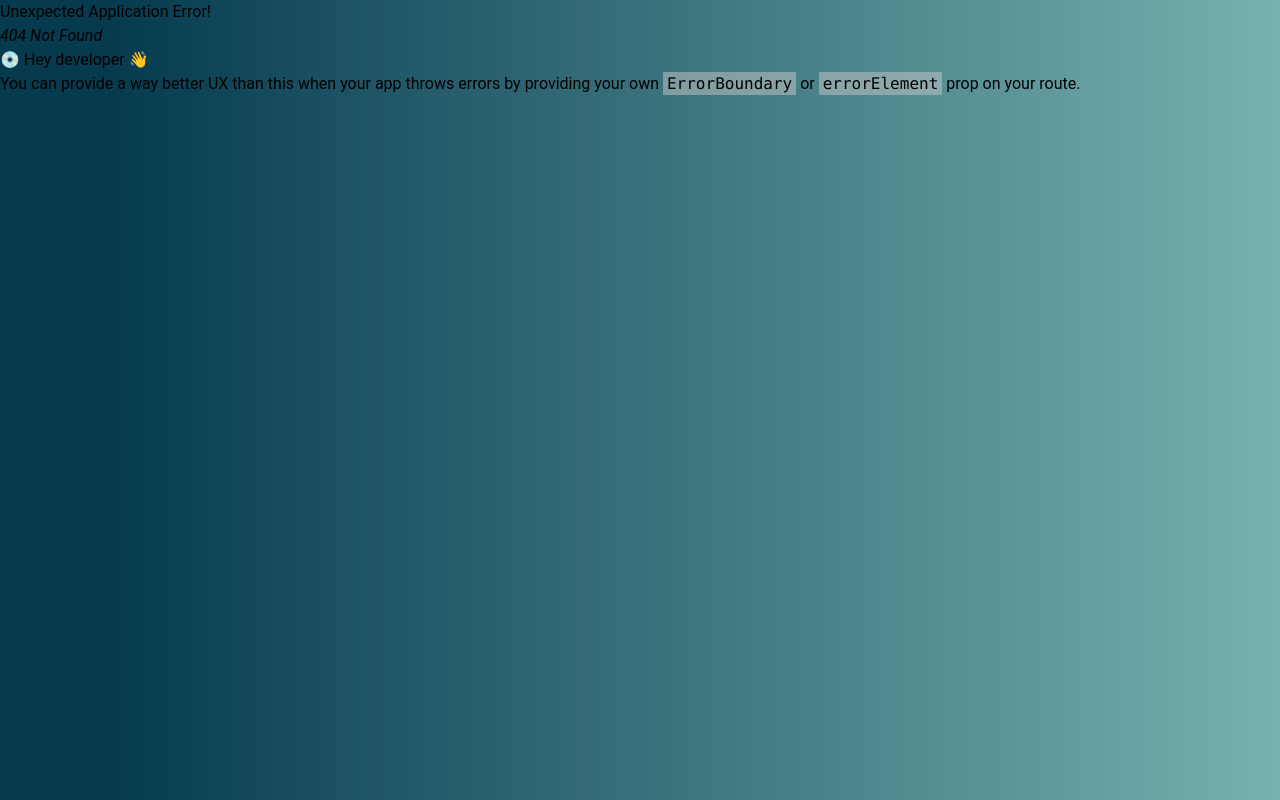
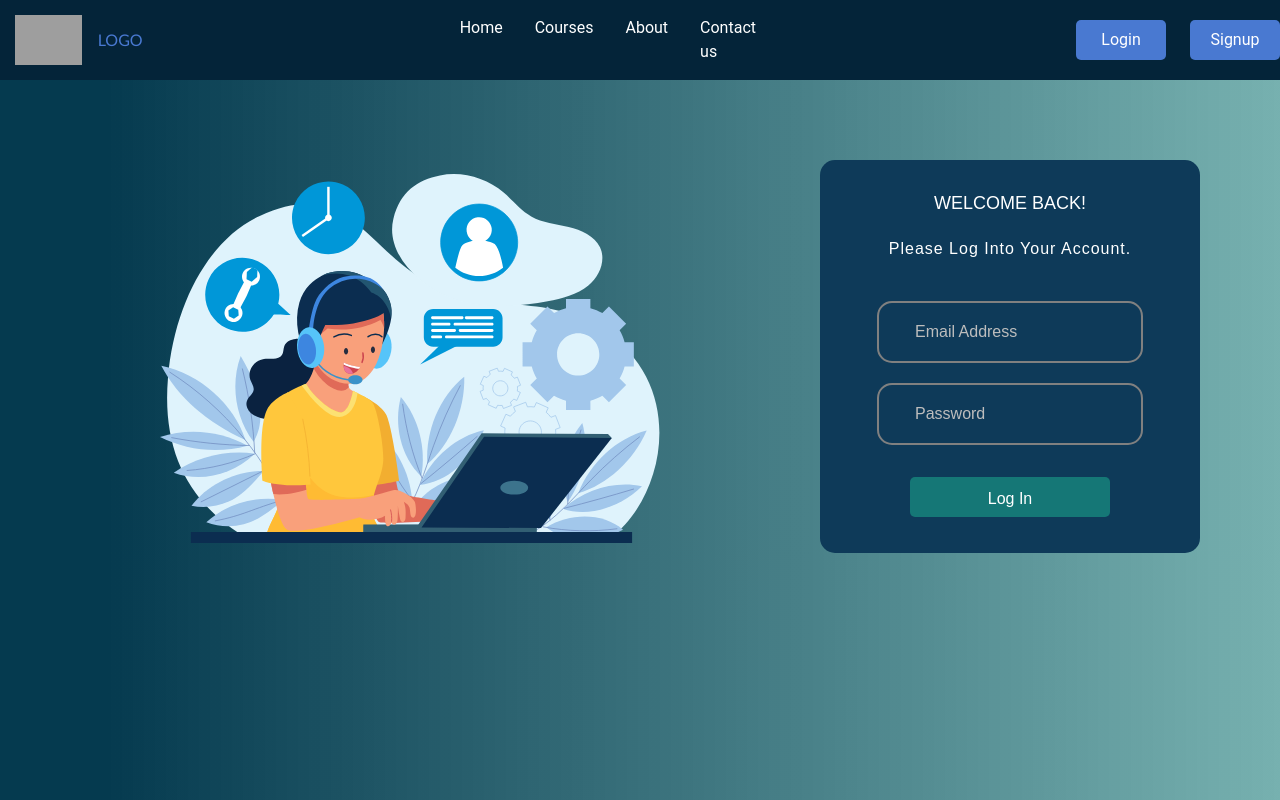
Before and after one commit to Pika003/e-Learning-Platform, a React (Vite) app in the folder frontend/: page /adminLogin in a window 1280 px wide. Before the commit this address had no page. Built offline with nearby package versions, Linux system fonts and the light colour scheme; grey boxes are pictures that could not be loaded.

Commit message:
admin login

```diff
--- /dev/null
+++ b/frontend/src/Pages/Login/AdminLogin.jsx
@@ -0,0 +1,135 @@
+import React, { useState } from "react";
+import "./Login.css";
+import Admin from './Images/Admin.svg'
+import { NavLink, useNavigate } from "react-router-dom";
+
+export default function AdminLogin() {
+  // State to hold user input and errors
+  const [User, setUser] = useState("");
+  const [Password, setPassword] = useState("");
+  const [errors, setErrors] = useState({});
+
+  const navigate = useNavigate()
+
+  // Function to handle form submission
+  const handleSubmit = async (e) => {
+    e.preventDefault();
+
+    // Client-side validation
+    const newErrors = {};
+
+    if (!User.trim()) {
+        newErrors.User = "User Name is required";
+    }
+
+    if (!Password.trim()) {
+      newErrors.password = "Password is required";
+    }
+
+    if (Object.keys(newErrors).length > 0) {
+      // Update the errors state and prevent form submission
+      setErrors(newErrors);
+      return;
+    }
+
+    // Prepare data object to send to the backend
+    const data = {
+      User: User,
+      Password: Password,
+    };
+
+    try {
+      // Send data to backend (you need to implement this part)
+      const response = await fetch(`/api/admin/login`, {
+        method: 'POST',
+        headers: {
+          "Content-Type": "application/json",
+        },
+        body: JSON.stringify(data),
+      });
+
+      const responesData = await response.json()
+      console.log(responesData);
+      const userid = responesData.data.user._id
+
+      // Handle response
+      if (response.ok) {
+        // Authentication successful, you can redirect or do something else
+        console.log("Login successful");
+        navigate(`/adminDashbord/${userid}`)
+      } else if (response.status === 401) {
+        // Incorrect password
+        setErrors({ password: responesData.message || "Incorrect password" });
+      } else if (response.status === 403) {
+        // Account locked, disabled, or other authentication issues
+
+        setErrors({ general: responesData.message || "Login failed" });
+      } else if (response.status === 400) {
+        setErrors({ general: responesData.message || "Admin does not exist" });
+      } else {
+        // Other unexpected errors
+        setErrors({ general: "An unexpected error occurred" });
+      }
+    } catch (error) {
+
+      setErrors(error.message);
+    }
+  };
+
+  return (
+    <section className="main">
+      {/* image */}
+      <div className="img-3">
+        <img src={Admin} width={500} alt="" />
+      </div>
+      <div className="container py-5">
+        <div className="para1">
+          <h2> WELCOME BACK!</h2>
+        </div>
+
+        <div className="para">
+          <h5> Please Log Into Your Account.</h5>
+        </div>
+
+        <div className="form">
+          <form onSubmit={handleSubmit}>
+            <div className="input-1">
+              <input
+                type="text"
+                placeholder="Email Address"
+                className="input-0"
+                value={User}
+                onChange={(e) => setUser(e.target.value)}
+              />
+              {errors.User && (
+                <div className="error-message">{errors.User}</div>
+              )}
+            </div>
+            <div className="input-2">
+              <input
+                type="password"
+                placeholder="Password"
+                className="input-0"
+                value={Password}
+                onChange={(e) => setPassword(e.target.value)}
+              />
+              {errors.password && (
+                <div className="error-message">{errors.password}</div>
+              )}
+            </div>
+
+            {/* btns */}
+            <div className="btns">
+              <button type="submit" className="btns-1">
+                Log In
+              </button>
+            </div>
+            {errors.general && (
+              <div className="error-message">{errors.general}</div>
+            )}
+          </form>
+        </div>
+      </div>
+    </section>
+  );
+}
--- a/frontend/src/main.jsx
+++ b/frontend/src/main.jsx
@@ -7,6 +7,7 @@ import Contact from './Pages/Home/Contact/Contact'
 import Courses from './Pages/Home/Courses/Courses'
 import Login from './Pages/Login/Login'
 import Signup from './Pages/Signup/Signup'
+import AdminLogin from './Pages/Login/AdminLogin'
 
 import { RouterProvider, Route, createBrowserRouter, createRoutesFromElements } from 'react-router-dom'
 import Layout from './Layout'
@@ -26,6 +27,7 @@ const router = createBrowserRouter(
       <Route path='/contact' element={<Contact/>}/>
       <Route path='/about' element={<About/>}/>
       <Route path='/varifyEmail' element={<VarifyEmail/>}/>
+      <Route path='/adminLogin' element={<AdminLogin/>}/>
     </Route>
  )
 )
```
Also changed, not shown: frontend/src/Pages/Login/Images/Admin.svg (added).
